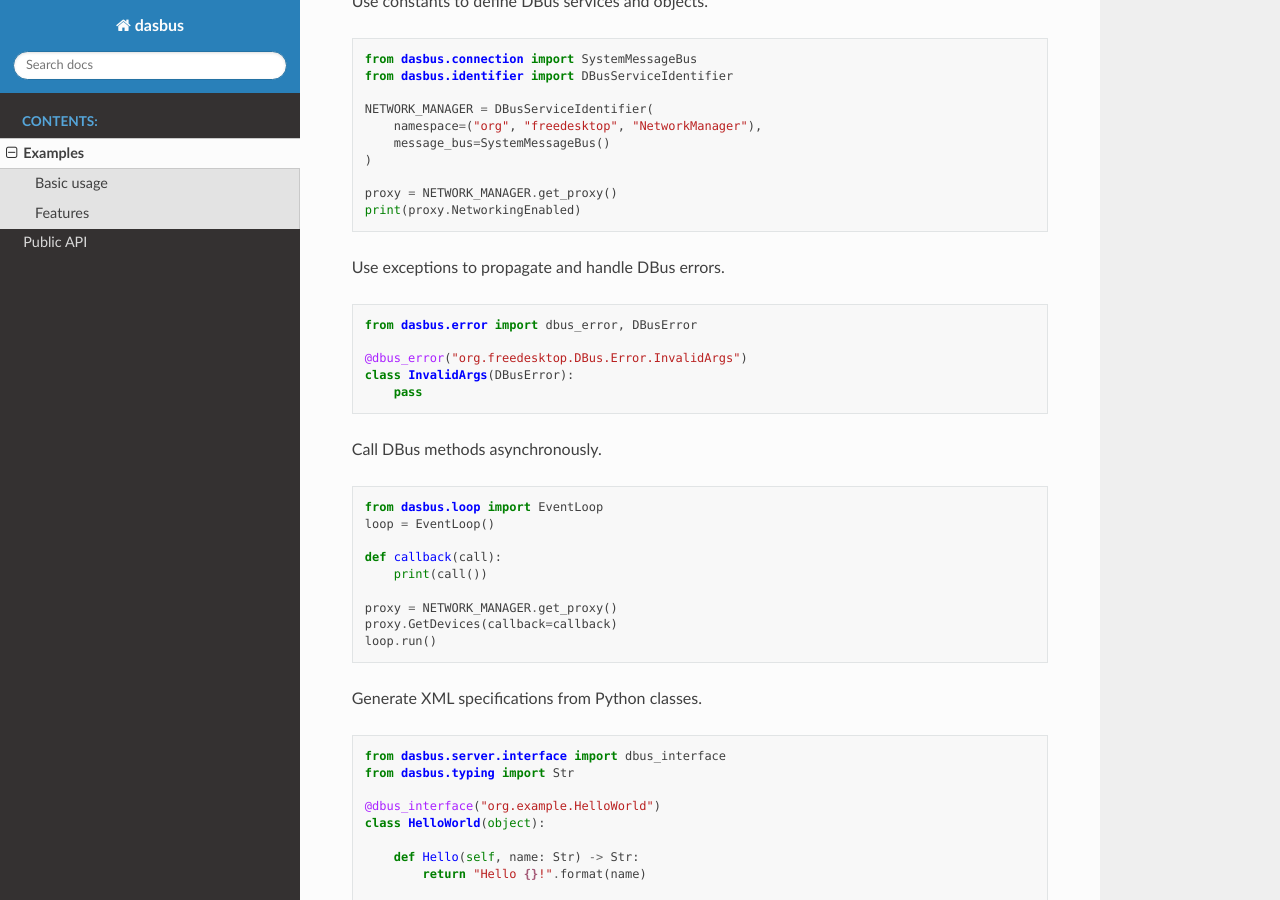
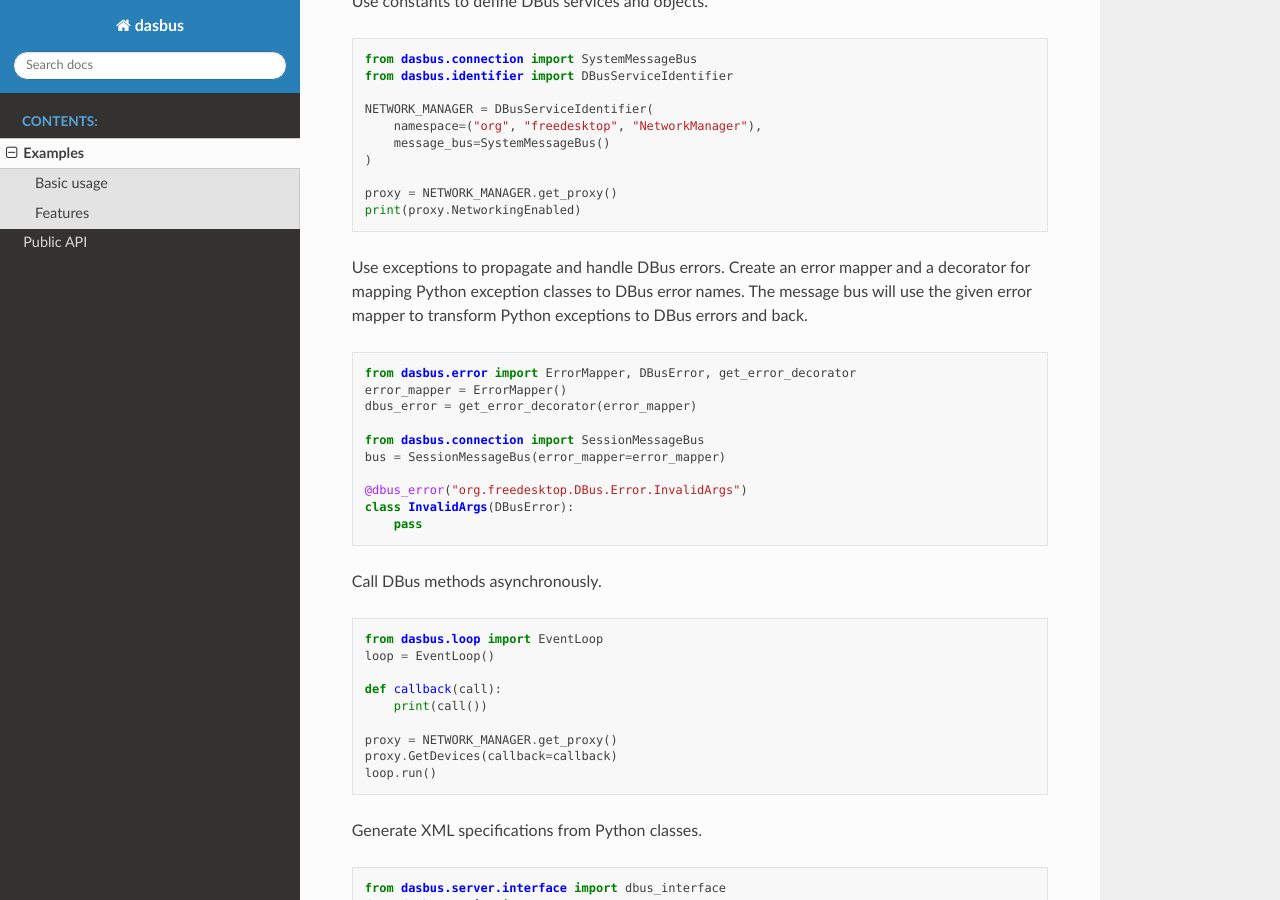
Before and after one commit to dasbus-project/dasbus, a Sphinx documentation site: the page built from docs/examples.rst, in a window 1280 px wide and 900 px high, scrolled down 1797 px. Built offline with Sphinx 7.4.7 and the Read the Docs theme 2.0.0, drawn with Linux system fonts in a browser that asks for light colours.

Commit message:
Fix the documentation
Do small changes in the documentation, examples and docstrings.

```diff
--- a/docs/api/dasbus.rst
+++ b/docs/api/dasbus.rst
@@ -1,7 +1,5 @@
 Public API
 ==========
-
-Let's look at the public API of the dasbus package.
 
 .. toctree::
    :maxdepth: 1
--- a/docs/examples.rst
+++ b/docs/examples.rst
@@ -111,11 +111,19 @@ Use constants to define DBus services and objects.
     proxy = NETWORK_MANAGER.get_proxy()
     print(proxy.NetworkingEnabled)
 
-Use exceptions to propagate and handle DBus errors.
+
+Use exceptions to propagate and handle DBus errors. Create an error mapper and a decorator for
+mapping Python exception classes to DBus error names. The message bus will use the given error
+mapper to transform Python exceptions to DBus errors and back.
 
 .. code-block:: python
 
-    from dasbus.error import dbus_error, DBusError
+    from dasbus.error import ErrorMapper, DBusError, get_error_decorator
+    error_mapper = ErrorMapper()
+    dbus_error = get_error_decorator(error_mapper)
+
+    from dasbus.connection import SessionMessageBus
+    bus = SessionMessageBus(error_mapper=error_mapper)
 
     @dbus_error("org.freedesktop.DBus.Error.InvalidArgs")
     class InvalidArgs(DBusError):
--- a/docs/index.rst
+++ b/docs/index.rst
@@ -4,7 +4,8 @@ Welcome to dasbus's documentation!
 Dasbus is a DBus library written in Python 3, based on GLib and inspired by pydbus.
 The code used to be part of the `Anaconda Installer <https://github.com/rhinstaller/anaconda>`_
 project. It was based on the `pydbus <https://github.com/LEW21/pydbus>`_ library, but we replaced
-it with our own solution because of its inactivity. The dasbus library is a result of this effort.
+it with our own solution because its upstream development stalled. The dasbus library is a result
+of this effort.
 
 Requirements
 ____________
@@ -31,7 +32,7 @@ to install the required dependencies.
     pip3 install dasbus
 
 
-Or install the RPM package on Fedora.
+Or install the RPM package on Fedora 31+.
 
 ::
 
```
Also changed, not shown: other parts of docs/examples.rst (+1 -1 lines), README.md (+13 -9 lines), 3 other files.
